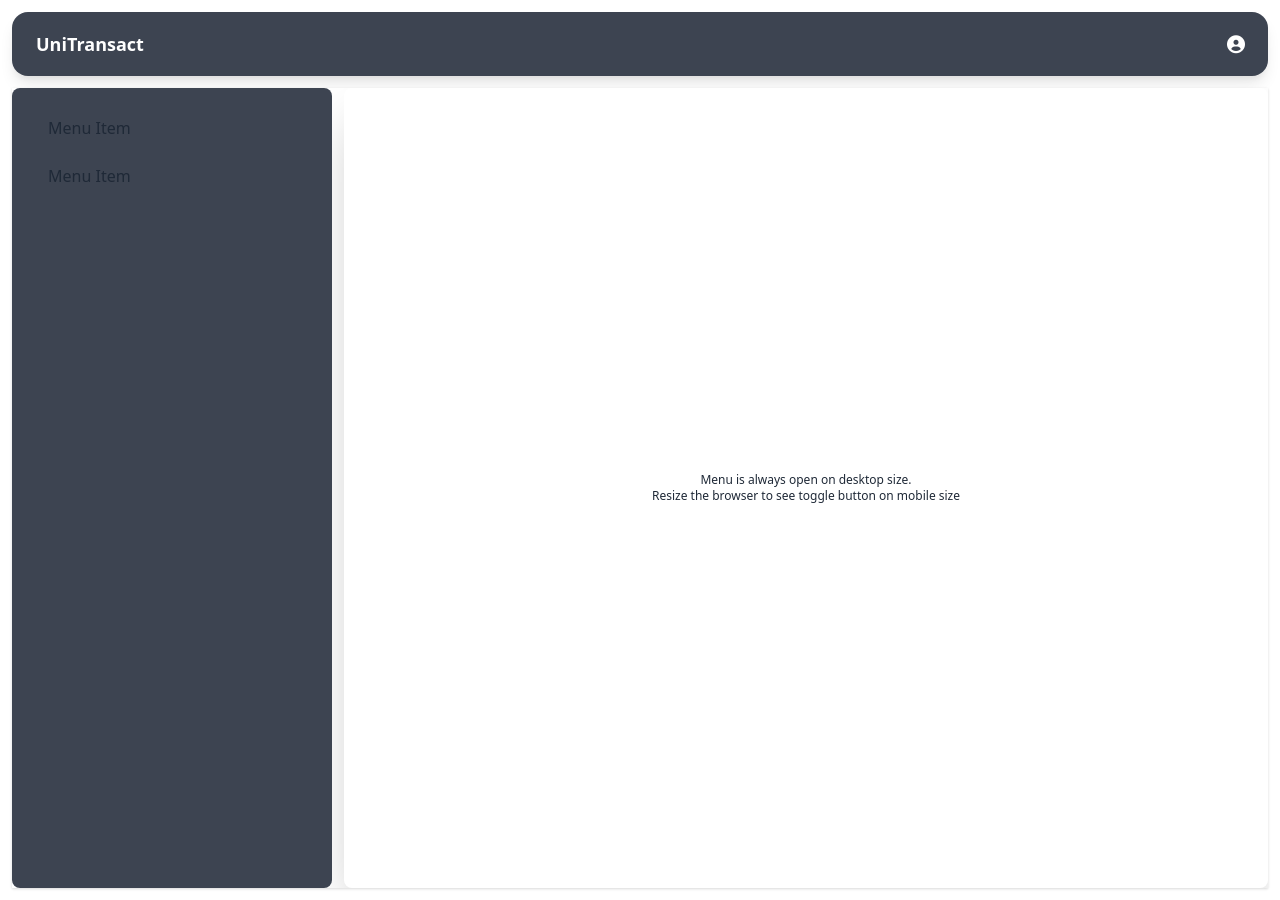
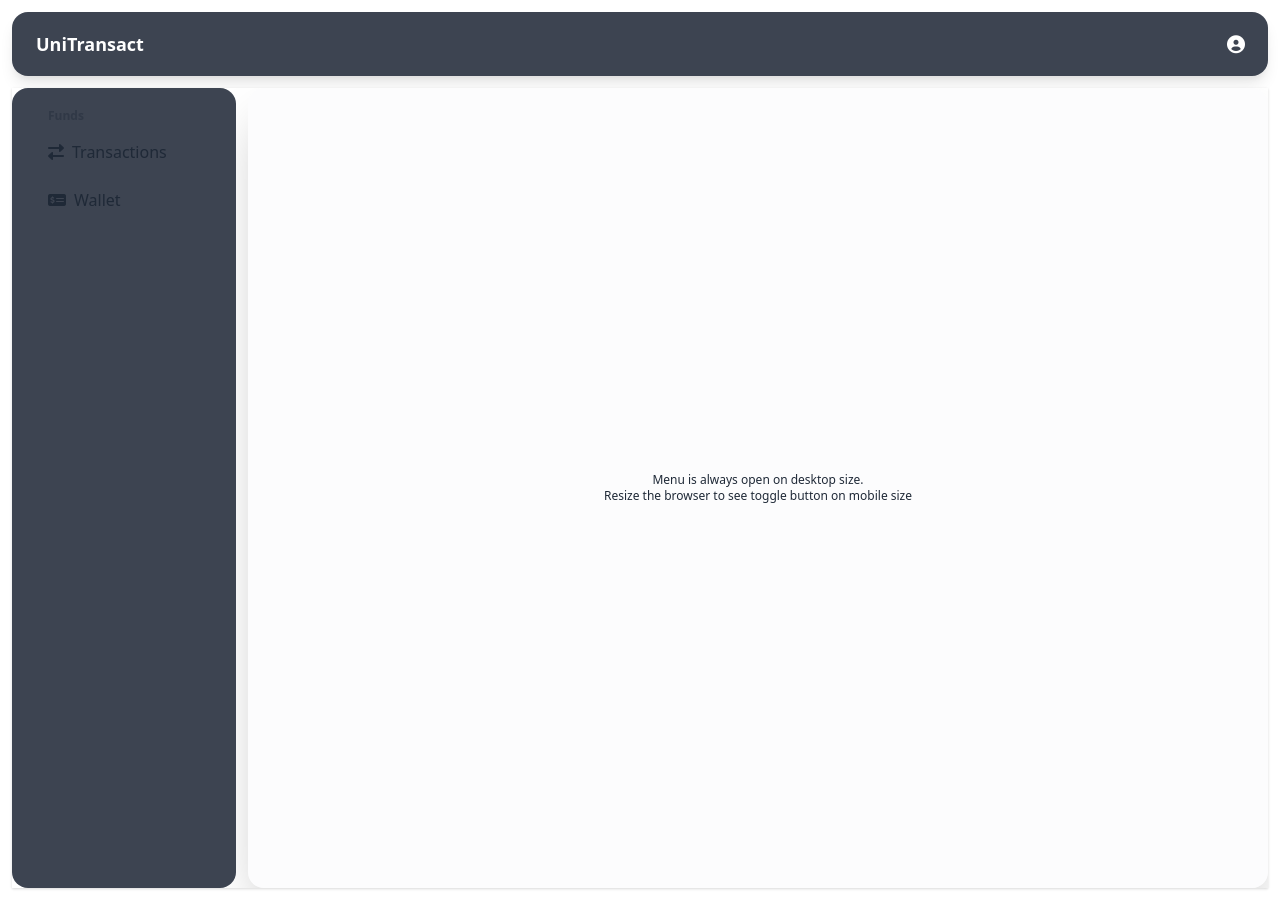
Before and after one commit to unitransact-unibal/unitransact-frontend, a Vue app: page / in a window 1280 px wide. Built offline with nearby package versions, Linux system fonts and the light colour scheme.

Commit message:
Styled menu a bit

```diff
--- a/src/components/shared/Drawer.vue
+++ b/src/components/shared/Drawer.vue
@@ -1,7 +1,9 @@
 <template>
   <div class="shadow bg-base-100 drawer drawer-mobile min-h-screen">
     <input id="nav-drawer" type="checkbox" class="drawer-toggle" />
-    <div class="drawer-content rounded-lg shadow-2xl">
+    <div
+      class="drawer-content rounded-box bg-base-200 bg-opacity-50 shadow-2xl"
+    >
       <slot></slot>
     </div>
     <div class="drawer-side bg-base-100">
@@ -11,18 +13,27 @@
           menu
           p-4
           overflow-y-auto
-          w-80
+          w-56
           bg-neutral
           text-base-content
           mr-3
-          rounded-lg
+          rounded-box
         "
       >
-        <li>
-          <a>Menu Item</a>
+        <li class="menu-title">
+          <span> Funds </span>
         </li>
         <li>
-          <a>Menu Item</a>
+          <a>
+            <i class="mr-2 fa fa-exchange-alt"></i>
+            Transactions
+          </a>
+        </li>
+        <li>
+          <a>
+            <i class="mr-2 fa fa-money-check-alt"></i>
+            Wallet
+          </a>
         </li>
       </ul>
     </div>
```
